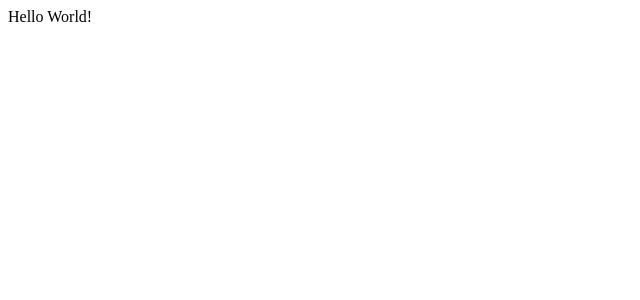
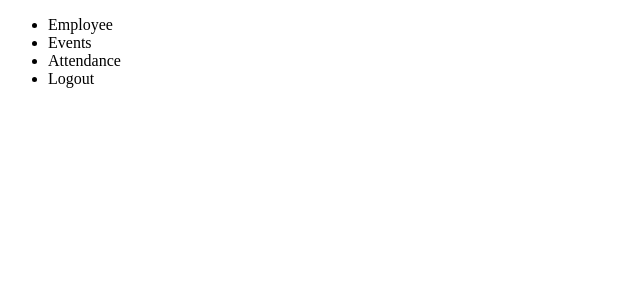
Before and after one commit to smaurya75/demo_mridula_project, an Angular app: page / in a window 1280 px wide. Shown: the top 300 px of the page, without its empty margins (0-640 px from the left). Built offline with nearby package versions, Linux system fonts and the light colour scheme.

Commit message:
some chnage

```diff
--- a/src/app/app.component.html
+++ b/src/app/app.component.html
@@ -1 +1,11 @@
-Hello World!
+<div>
+
+    <ul>
+        <li class="list-item">Employee</li>
+        <li class="list-item">Events</li>
+        <li class="list-item">Attendance</li>
+        <li class="list-item">Logout</li>
+    </ul>
+
+
+</div>
```
